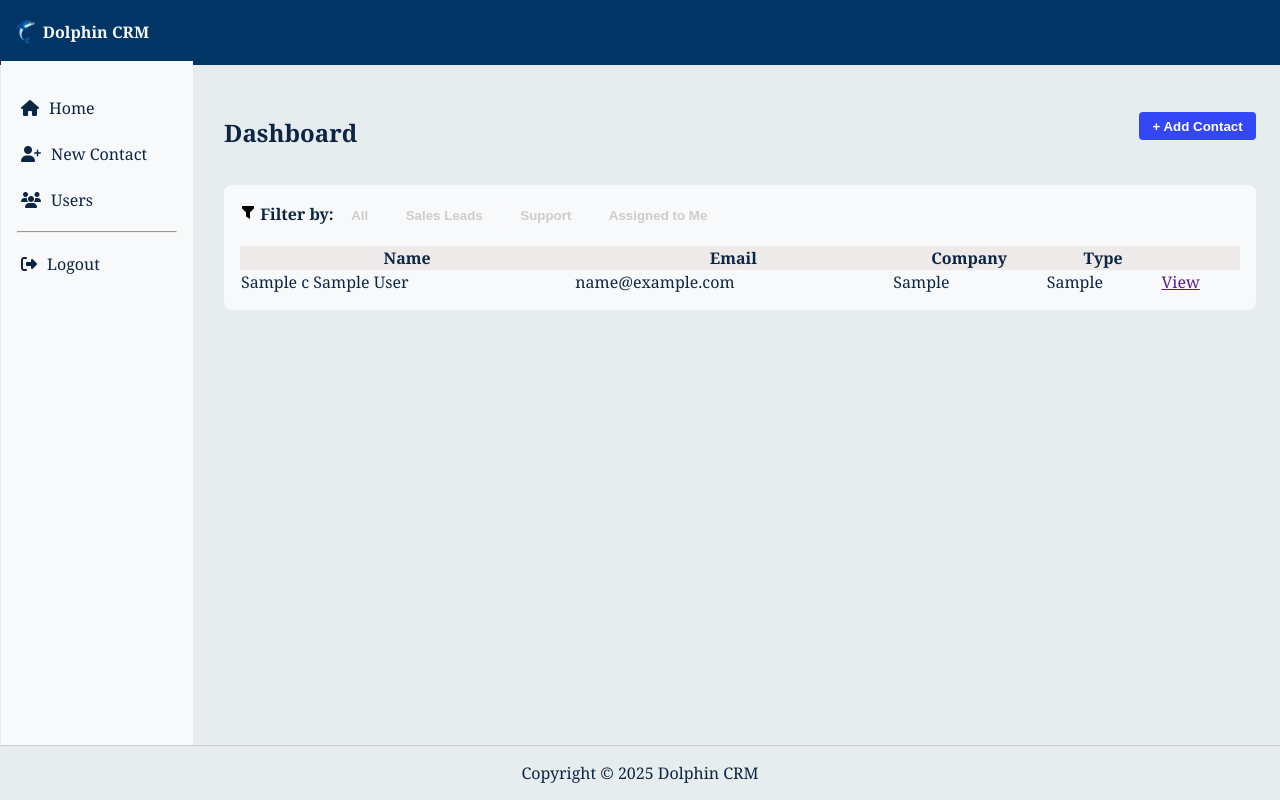
After one commit to beatrizJ-P/info2180-finalproject, a PHP site: page /dashboard.php in a window 1280 px wide. The commit adds this page. Run offline with PHP 8.4, Linux system fonts and the light colour scheme; tables that the repository leaves empty hold one stand-in row (values such as "Sample post").

Commit message:
"Added dashboard"

```diff
--- /dev/null
+++ b/dashboard.php
@@ -0,0 +1,72 @@
+<?php
+session_start();
+require './includes/dbconfig.php';
+include './includes/metadata.php';
+include './includes/header.php';
+include './includes/sidebar.php';
+
+$fltr = $_GET['filter'] ?? 'all';
+$id =[];
+$exc = "SELECT * FROM Contacts";
+
+if ($fltr === 'Sales Leads') {
+    $exc .="WHERE type = 'Sales Lead'";
+    $stmt = $conn->prepare($exc);
+} elseif ($fltr === 'Support') {
+    $exc .="WHERE type = 'Support'";
+    $stmt = $conn->prepare($exc);
+} elseif ($fltr === 'Assigned to Me') {
+    $exc .="WHERE assigned_to = :id";
+    $id[':id'] = $_SESSION['user_id'];
+    $stmt = $conn->prepare($exc);
+}
+
+$stmt = $conn->prepare($exc);
+$stmt->execute($id);
+$contacts = $stmt->fetchAll(PDO::FETCH_ASSOC);
+?>
+
+<div class="main-content">
+    <div class="dashboard-header">
+        <h2>Dashboard</h2>
+        <button id="add-contact-btn">+ Add Contact</button>
+    </div>
+
+
+    <div class="dashboard-container">
+
+        <div class="filter-options">
+
+            <span id="filter-label"><img src="images/filter-icon.png" alt="Filter Icon" id="filter-icon"> Filter by: </>
+            <button id="fltr_btn" data-filter="all" <?= $fltr === 'all' ? 'class="active"' : '' ?>>All</button>
+            <button id="fltr_btn" data-filter="Sales Leads" <?= $fltr === 'Sales Leads' ? 'class="active"' : '' ?>>Sales Leads</button>
+            <button id="fltr_btn" data-filter="Support" <?= $fltr === 'Support' ? 'class="active"' : '' ?>>Support</button>
+            <button id="fltr_btn" data-filter="Assigned to Me" <?= $fltr === 'Assigned to Me' ? 'class="active"' : '' ?>>Assigned to Me</button>
+        </div>
+
+        <table class="contacts-table">
+            <thead id="table-head">
+                <tr>
+                    <th>Name</th>
+                    <th>Email</th>
+                    <th>Company</th>
+                    <th>Type</th>
+                    <th></th>
+                </tr>
+            </thead>
+            <tbody>
+                <?php foreach ($contacts as $contact): ?>
+                    <tr>
+                        <td><?= $contact['title'].' '.$contact['firstname']. ' '.$contact['lastname']?></td>
+                        <td><?= $contact['email'] ?></td>
+                        <td><?= $contact['company']?></td>
+                        <td><?= $contact['type'] ?></td>
+                        <td><a href="" class="view-button" data="<?= $contact['assigned_to'] ?>"> View</a></td>
+                    </tr>
+                <?php endforeach; ?>
+            </tbody>
+        </table>
+    </div>
+</div>
+
+<?=include './includes/footer.php'; ?>
--- /dev/null
+++ b/includes/dbconfig.php
@@ -0,0 +1,11 @@
+<?php
+$localhost = "localhost";
+$username = "root";
+$password = "";
+$dbname = "schema";
+$conn = new PDO("mysql:host=$localhost;dbname=$dbname", $username, $password);
+if (!$conn) {
+    die("Connection failed: " . $conn->errorInfo());
+}
+
+?>
--- a/includes/sidebar.php
+++ b/includes/sidebar.php
@@ -3,6 +3,7 @@
         <li><a href="#"><i class="fa fa-home"></i> Home</a></li>
         <li><a href="#"><i class="fa fa-user-plus"></i> New Contact</a></li>
         <li><a href="#"><i class="fa fa-users"></i> Users</a></li>
+        <hr/>
         <li><a href="./index.php"><i class="fa fa-sign-out-alt"></i> Logout</a></li>
     </ul>
 </aside>
--- a/styles.css
+++ b/styles.css
@@ -18,8 +18,9 @@ header {
 }
 
 .dolphinHeader {
-    width: 2.5%;
-    height: 2.5%;
+    width: 1.5%;
+    height: 1.5%;
+    margin-right: 0.5em;
 }
 
 /*SIDE BAR*/
@@ -136,3 +137,88 @@ footer {
 .loginPage button:hover {
     background-color: #115280;
 }
+
+/*DASHBOARD*/
+.main-content {
+    margin-left: 12em;
+    padding: 2em;
+    float:inline-start;
+}
+
+.dashboard-header {
+    font-weight: bold;
+    display: flex;
+    justify-content: space-between;
+    align-items: center;
+    margin-bottom: 1em;
+}
+
+#add-contact-btn {
+    background-color: #3347f7;
+    color: white;
+    border: none;
+    padding: 0.5em 1em;
+    border-radius: 0.3em;
+    font-weight: bold;
+    margin-bottom: 1em;
+}
+
+#add-contact-btn:hover {
+    background-color: #1a2edb;
+    cursor: pointer;
+}
+
+
+#filter-label {
+    font-weight: bold;
+    margin-right: 0.5em;
+}
+
+#filter-icon {
+    width: 1em;
+    height: 1em;
+}
+
+#fltr_btn {
+    border:none;
+    font-weight: bold;
+    padding:0.5em 1em;
+    margin-right:0.5em;
+    background-color: #F8F9FA;
+    color: #ccc;
+    border-radius:0.3em;
+}
+
+#fltr_btn:active {
+    color:#3347f7;
+    text-decoration-color: #3347f7;
+    text-decoration: underline;
+
+}
+
+.filter-options {
+    margin-bottom: 1em;
+}
+
+.dashboard-container {
+    width: 1000px;
+    background-color: #F8F9FA;
+    padding: 1em;
+    border-radius: 0.5em;
+    float: inline-start;
+}
+
+.contacts-table {
+    width: 1000px;
+    border-collapse: collapse;
+    margin-top: 1em;
+    border-collapse: collapse;
+    margin-top: 1em;
+    border:transparent 1px;
+    padding: 1em;
+    border-radius: 0.5em;
+}
+
+#table-head {
+    background-color: #eeeaea;
+}
```
Also changed, not shown: images/filter-icon.png (added).
